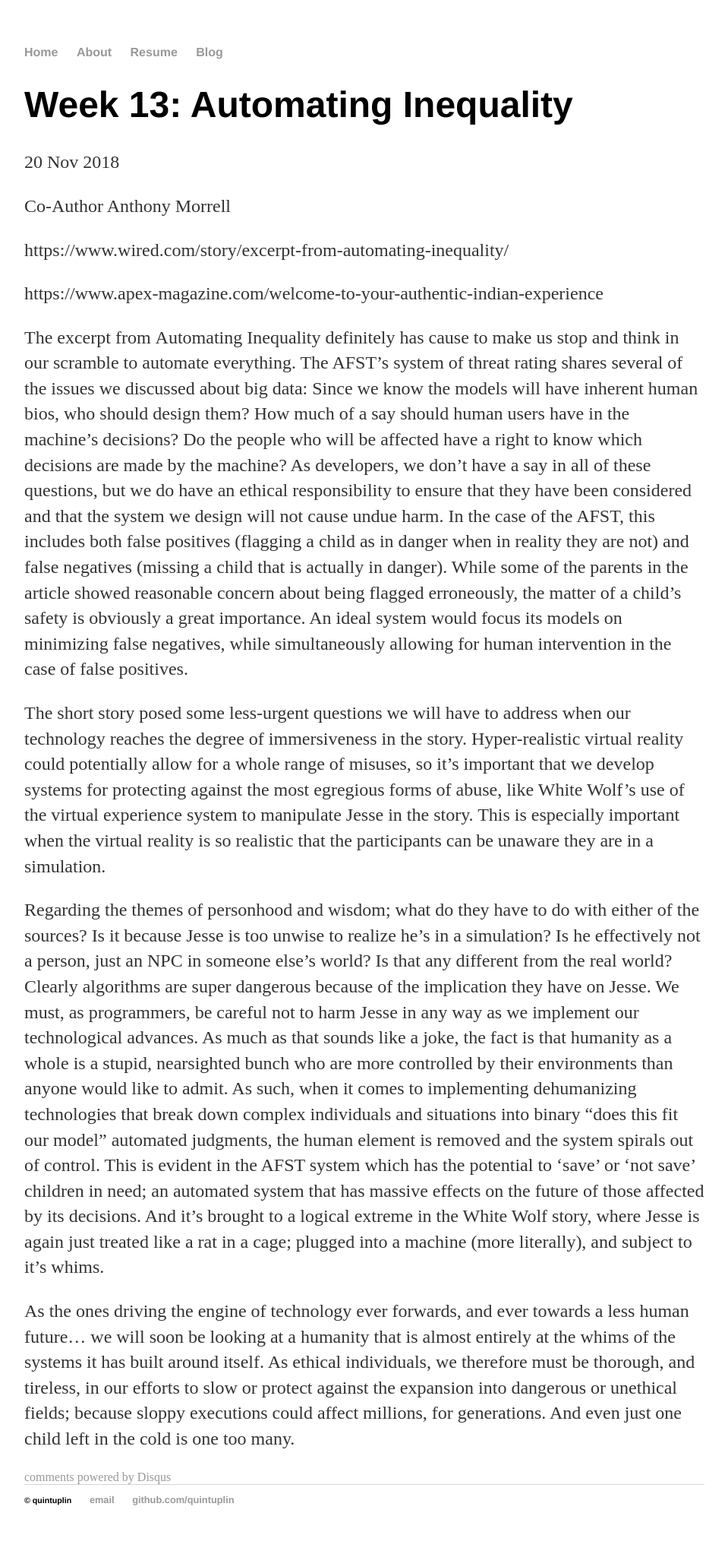
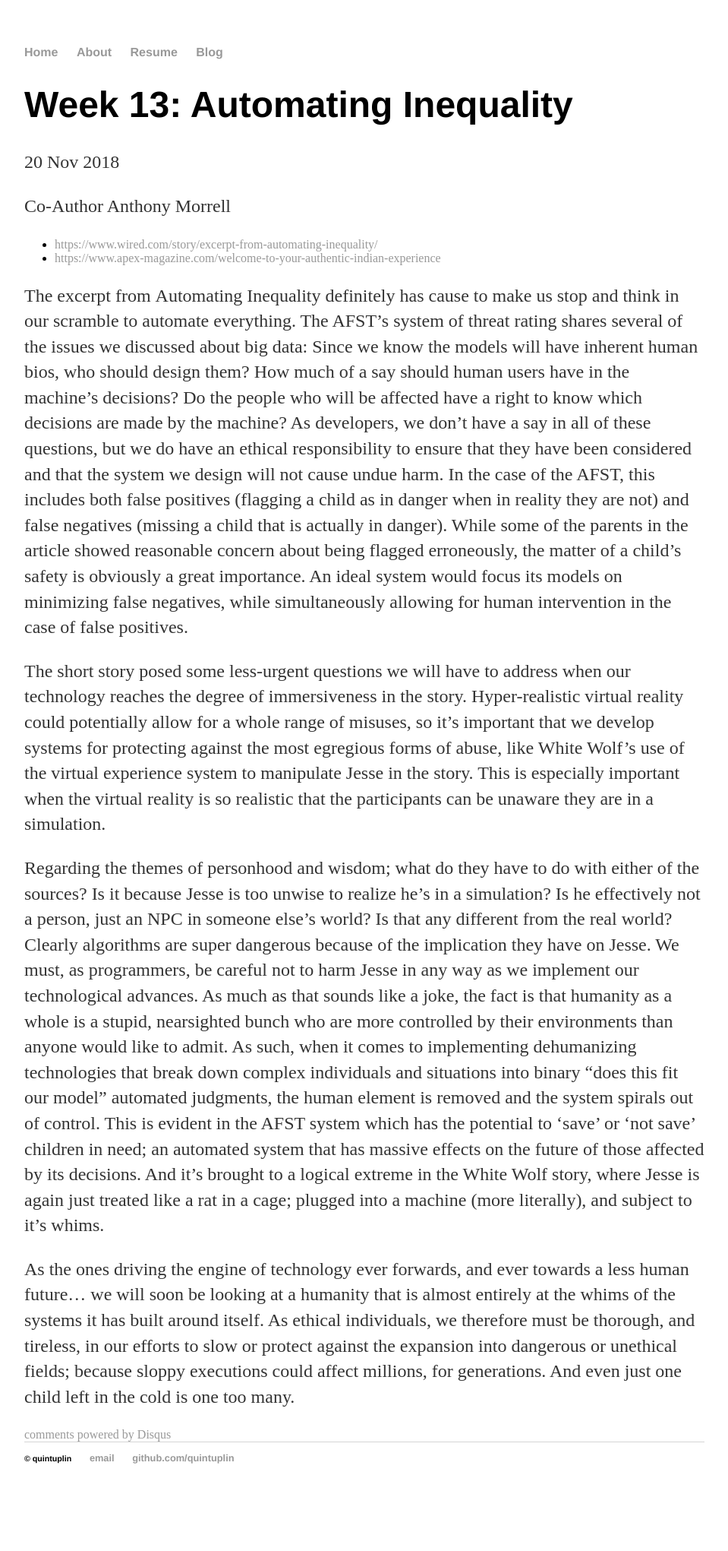
Before and after one commit to Quintuplin/quintuplin.github.io, a Jekyll site: the page built from _posts/2018-11-20-Automating-Inequality.md, in a window 1280 px wide. Shown: the whole page at 76% size, without its empty margins (160-1119 px from the left). Built offline with Jekyll 4.4.1, drawn with Linux system fonts in a browser that asks for light colours; comment, search, counter and statistics services are not loaded; after the commit the page ends 1986 px from its top, so only the background shows below that.

Commit message:
Update 2018-11-20-Automating-Inequality.md

```diff
--- a/_posts/2018-11-20-Automating-Inequality.md
+++ b/_posts/2018-11-20-Automating-Inequality.md
@@ -6,9 +6,8 @@ date: 2018-11-20
 
 Co-Author Anthony Morrell
 
-https://www.wired.com/story/excerpt-from-automating-inequality/
-
-https://www.apex-magazine.com/welcome-to-your-authentic-indian-experience
+* <https://www.wired.com/story/excerpt-from-automating-inequality/>
+* <https://www.apex-magazine.com/welcome-to-your-authentic-indian-experience>
 
 The excerpt from Automating Inequality definitely has cause to make us stop and think in our scramble to automate everything. The AFST's system of threat rating shares several of the issues we discussed about big data: Since we know the models will have inherent human bios, who should design them? How much of a say should human users have in the machine's decisions? Do the people who will be affected have a right to know which decisions are made by the machine? As developers, we don't have a say in all of these questions, but we do have an ethical responsibility to ensure that they have been considered and that the system we design will not cause undue harm. In the case of the AFST, this includes both false positives (flagging a child as in danger when in reality they are not) and false negatives (missing a child that is actually in danger). While some of the parents in the article showed reasonable concern about being flagged erroneously, the matter of a child's safety is obviously a great importance. An ideal system would focus its models on minimizing false negatives, while simultaneously allowing for human intervention in the case of false positives.
 
```
